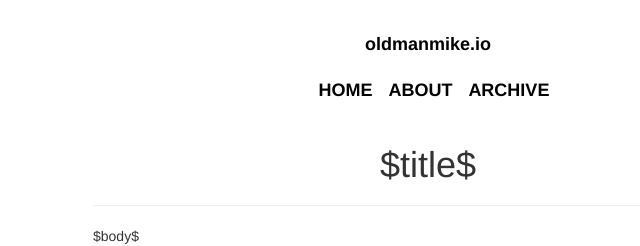
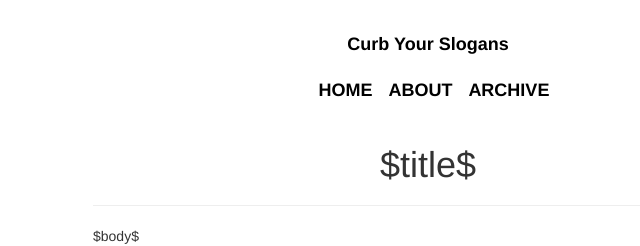
Before and after one commit to oldmanmike/blog, a plain HTML site: page templates/default.html in a window 1280 px wide. Shown: the top 246 px of the page, 212-852 px from the left. Drawn offline with Linux system fonts and the light colour scheme.

Commit message:
Change blog title

```diff
--- a/templates/default.html
+++ b/templates/default.html
@@ -4,7 +4,7 @@
 <html xmlns="http://www.w3.org/1999/xhtml" xml:lang="en" lang="en">
   <head>
     <meta http-equiv="Content-Type" content="text/html; charset=UTF-8" />
-    <title>oldmanmike.io - $title$</title>
+    <title>Curb Your Slogans - $title$</title>
     <link rel="stylesheet" type="text/css" href="/css/default.css" />
     <link href="/bootstrap/css/bootstrap.min.css" rel="stylesheet"/>
     <meta name="viewport" content="width=device-width, initial-scale=1.0" />
@@ -14,7 +14,7 @@
     <div class="container">
       <div id="header">
         <div id="logo" class="text-center">
-          <a href="/">oldmanmike.io</a>
+          <a href="/">Curb Your Slogans</a>
         </div>
         <br>
         <div id="navigation" class="text-center">
```
